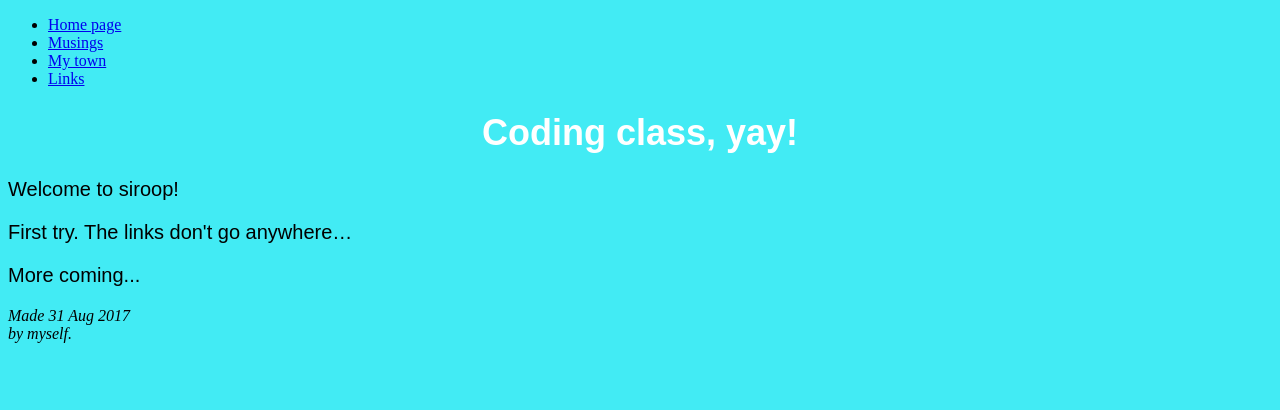
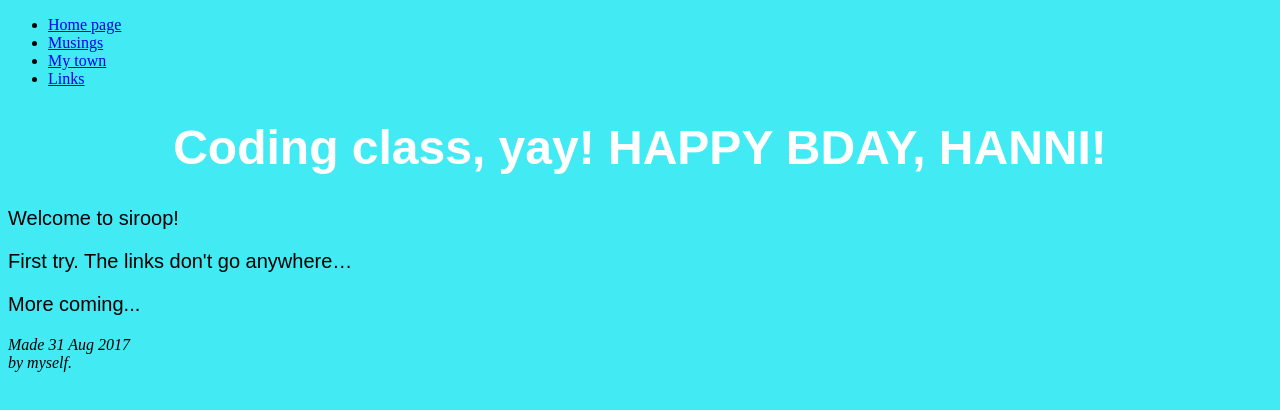
Before and after one commit to bridgettechen/bridgettechen.github.io, a plain HTML site: page index.html in a window 1280 px wide. Drawn offline with Linux system fonts and the light colour scheme.

Commit message:
Update index.html

```diff
--- a/index.html
+++ b/index.html
@@ -12,7 +12,7 @@ h1 {
     color: white;
     text-align: center;
     font-family: sans-serif;
-    font-size: 36px;
+    font-size: 48px;
 }
 
 p {
@@ -35,7 +35,7 @@ p {
 </ul>
 
 <!-- Main content -->
-<h1>Coding class, yay!</h1>
+<h1>Coding class, yay! HAPPY BDAY, HANNI! </h1>
 
 <p>Welcome to siroop!
 
```
